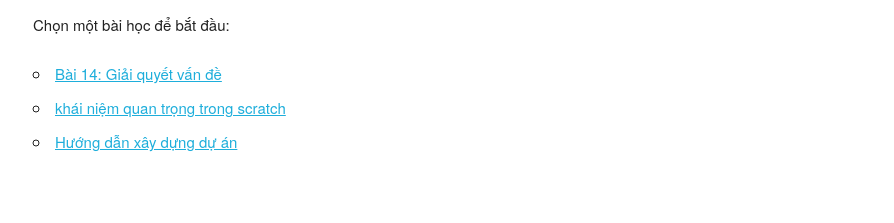
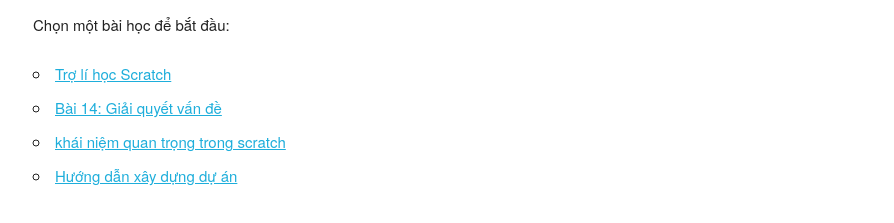
Before and after one commit to vanhien1199-art/Tin9, a website: page index.html in a window 1280 px wide. Shown: the part 75-298 px from the top of the page, without its empty margins (127-1021 px from the left). Drawn offline with nearby package versions, Linux system fonts and the light colour scheme.

Commit message:
Update index.html

```diff
--- a/index.html
+++ b/index.html
@@ -10,6 +10,7 @@
         <h1>Danh sách Học liệu Khoa học Tự nhiên</h1>
         <p>Chọn một bài học để bắt đầu:</p>
         <ul>
+             <li><a href="/troliscratch/">Trợ lí học Scratch</a></li>
             <li><a href="/bai14/">Bài 14: Giải quyết vấn đề</a></li>
             <li><a href="/scratch1/">khái niệm quan trọng trong scratch </a></li>
             <li><a href="/scratch2/">Hướng dẫn xây dựng dự án</a></li>
```
